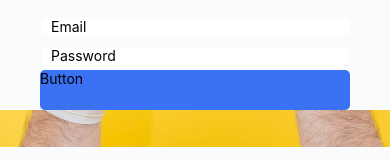
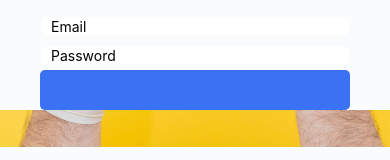
Before and after one commit to Scrubbyjay/cs491, a React Native app: screen /SignIn in a window 390 px wide. Shown: the part 255-415 px from the top of the page. Built offline with nearby package versions, Linux system fonts and the light colour scheme.

Commit message:
button fucntionalities

```diff
--- a/src/components/CustomButton/CustomButton.js
+++ b/src/components/CustomButton/CustomButton.js
@@ -1,11 +1,11 @@
 import React from 'react'
-import { View, Text, StyleSheet } from 'react-native'
+import { View, Text, StyleSheet, Pressable } from 'react-native'
 
-const CustomButton = () => {
+const CustomButton = ({onPress,text}) => {
     return (
-        <View style={styles.container}>
-            <Text>Button</Text>
-        </View>
+        <Pressable onPress={onPress} style={styles.container}>
+            <Text style={styles.text}>{text}</Text>
+        </Pressable>
     );
 };
 
@@ -14,8 +14,12 @@
         backgroundColor: '#3b71f3',
         borderRadius: 5,
         height: 40,
+        alignItems: 'center',
     },
-    text: {}
+    text: {
+        fontWeight: 'bold',
+        color: 'white',
+    }
 })
 
 export default CustomButton
```
